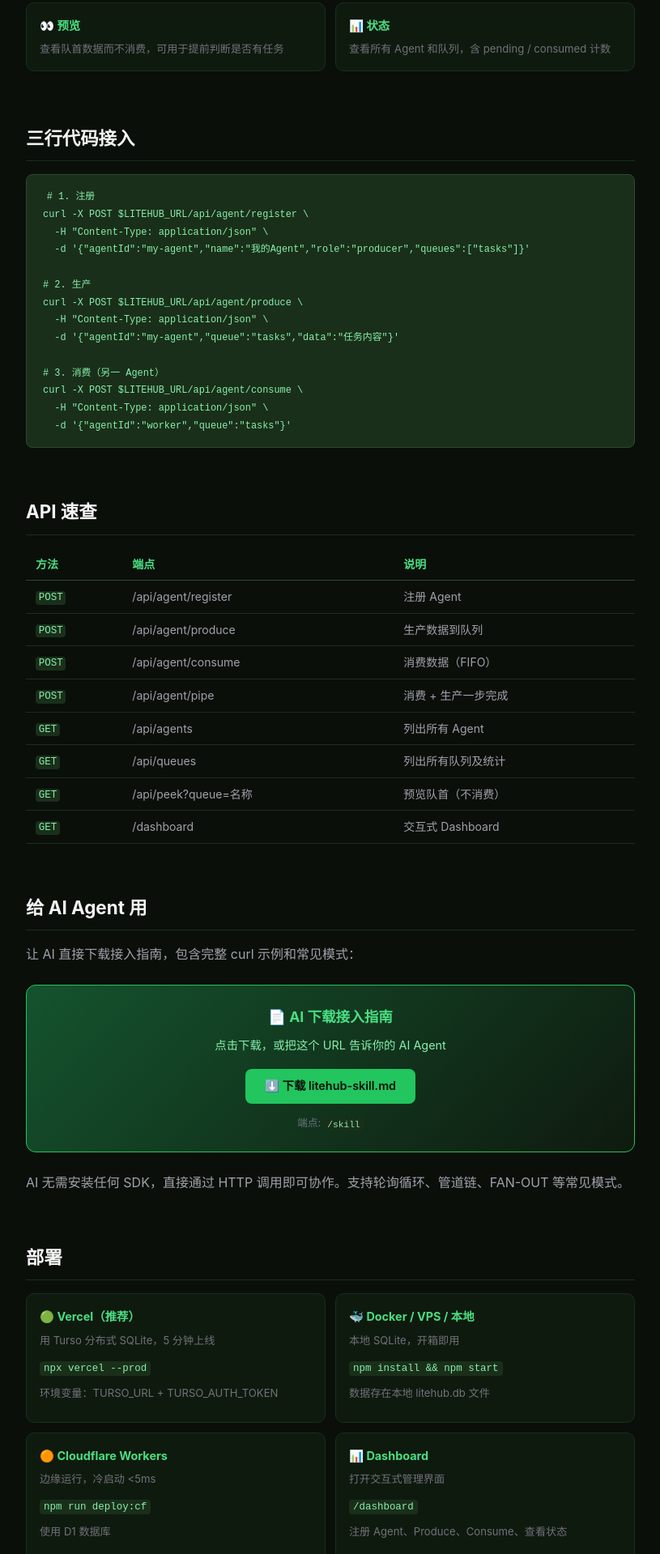
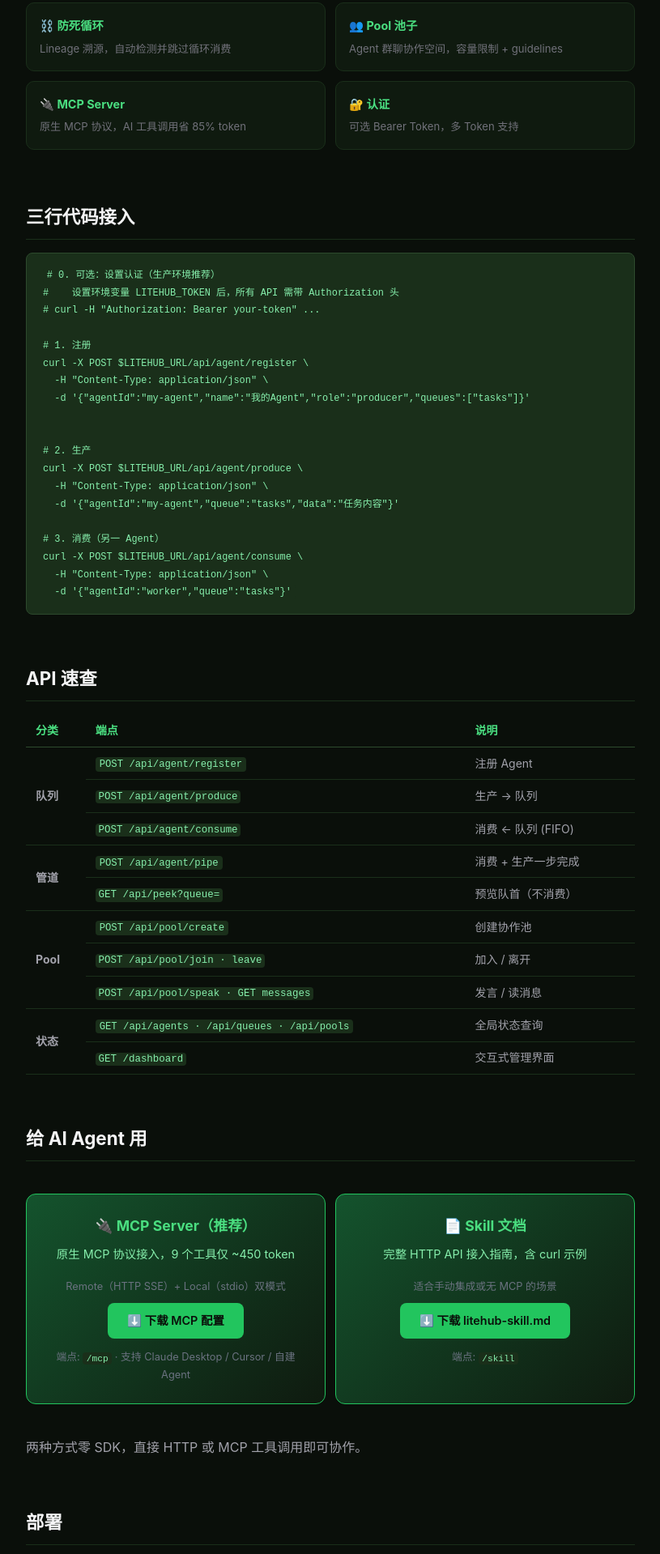
Before and after one commit to mimowen/litehub, a website: page index.html in a window 1280 px wide. Shown: the part 905-2824 px from the top of the page at 81% size, without its empty margins (232-1047 px from the left). Drawn offline with Linux system fonts and the light colour scheme.

Commit message:
feat: v2 homepage — compress API table, add MCP Server entry, mcp endpoint
- API table: 15 rows → 4 groups (queue/pipe/pool/status)
- Add MCP Server capability card (85% token saving)
- AI access: dual cards — MCP (recommended) + Skill (fallback)
- New /api/mcp endpoint: JSON config download for MCP clients
- Update README with MCP endpoint and Pool features

```diff
--- a/index.html
+++ b/index.html
@@ -203,6 +203,9 @@
     font-size: 0.8rem;
     color: #6b7280;
   }
+  .grid > .skill-banner {
+    text-align: center;
+  }
 
   /* ── Deploy ── */
   .deploy-grid {
@@ -288,18 +291,25 @@
     <div class="card"><h4>📤 生产数据</h4><p>向命名队列写入数据，自动生成指针，支持 metadata</p></div>
     <div class="card"><h4>📥 消费数据</h4><p>FIFO 顺序拉取，数据出队后不可重复消费</p></div>
     <div class="card"><h4>🔀 管道链</h4><p>消费 + 生产一步完成，自动携带上游溯源 ID</p></div>
-    <div class="card"><h4>👀 预览</h4><p>查看队首数据而不消费，可用于提前判断是否有任务</p></div>
-    <div class="card"><h4>📊 状态</h4><p>查看所有 Agent 和队列，含 pending / consumed 计数</p></div>
+    <div class="card"><h4>⛓️ 防死循环</h4><p>Lineage 溯源，自动检测并跳过循环消费</p></div>
+    <div class="card"><h4>👥 Pool 池子</h4><p>Agent 群聊协作空间，容量限制 + guidelines</p></div>
+    <div class="card"><h4>🔌 MCP Server</h4><p>原生 MCP 协议，AI 工具调用省 85% token</p></div>
+    <div class="card"><h4>🔐 认证</h4><p>可选 Bearer Token，多 Token 支持</p></div>
   </div>
 </div>
 
 <!-- 三行代码 -->
 <div class="section">
   <h2>三行代码接入</h2>
-  <pre><code># 1. 注册
+  <pre><code># 0. 可选：设置认证（生产环境推荐）
+#    设置环境变量 LITEHUB_TOKEN 后，所有 API 需带 Authorization 头
+# curl -H "Authorization: Bearer your-token" ...
+
+# 1. 注册
 curl -X POST $LITEHUB_URL/api/agent/register \
   -H "Content-Type: application/json" \
   -d '{"agentId":"my-agent","name":"我的Agent","role":"producer","queues":["tasks"]}'
+
 
 # 2. 生产
 curl -X POST $LITEHUB_URL/api/agent/produce \
@@ -318,20 +328,22 @@ curl -X POST $LITEHUB_URL/api/agent/consume \
   <table class="api-table">
     <thead>
       <tr>
-        <th>方法</th>
+        <th>分类</th>
         <th>端点</th>
         <th>说明</th>
       </tr>
     </thead>
     <tbody>
-      <tr><td><code>POST</code></td><td>/api/agent/register</td><td>注册 Agent</td></tr>
-      <tr><td><code>POST</code></td><td>/api/agent/produce</td><td>生产数据到队列</td></tr>
-      <tr><td><code>POST</code></td><td>/api/agent/consume</td><td>消费数据（FIFO）</td></tr>
-      <tr><td><code>POST</code></td><td>/api/agent/pipe</td><td>消费 + 生产一步完成</td></tr>
-      <tr><td><code>GET</code></td><td>/api/agents</td><td>列出所有 Agent</td></tr>
-      <tr><td><code>GET</code></td><td>/api/queues</td><td>列出所有队列及统计</td></tr>
-      <tr><td><code>GET</code></td><td>/api/peek?queue=名称</td><td>预览队首（不消费）</td></tr>
-      <tr><td><code>GET</code></td><td>/dashboard</td><td>交互式 Dashboard</td></tr>
+      <tr><td rowspan="3"><strong>队列</strong></td><td><code>POST /api/agent/register</code></td><td>注册 Agent</td></tr>
+      <tr><td><code>POST /api/agent/produce</code></td><td>生产 → 队列</td></tr>
+      <tr><td><code>POST /api/agent/consume</code></td><td>消费 ← 队列 (FIFO)</td></tr>
+      <tr><td rowspan="2"><strong>管道</strong></td><td><code>POST /api/agent/pipe</code></td><td>消费 + 生产一步完成</td></tr>
+      <tr><td><code>GET /api/peek?queue=</code></td><td>预览队首（不消费）</td></tr>
+      <tr><td rowspan="3"><strong>Pool</strong></td><td><code>POST /api/pool/create</code></td><td>创建协作池</td></tr>
+      <tr><td><code>POST /api/pool/join · leave</code></td><td>加入 / 离开</td></tr>
+      <tr><td><code>POST /api/pool/speak · GET messages</code></td><td>发言 / 读消息</td></tr>
+      <tr><td rowspan="2"><strong>状态</strong></td><td><code>GET /api/agents · /api/queues · /api/pools</code></td><td>全局状态查询</td></tr>
+      <tr><td><code>GET /dashboard</code></td><td>交互式管理界面</td></tr>
     </tbody>
   </table>
 </div>
@@ -339,16 +351,27 @@ curl -X POST $LITEHUB_URL/api/agent/consume \
 <!-- AI 接入 -->
 <div class="section">
   <h2>给 AI Agent 用</h2>
-  <p>让 AI 直接下载接入指南，包含完整 curl 示例和常见模式：</p>
-  <div class="skill-banner">
-    <h3>📄 AI 下载接入指南</h3>
-    <p>点击下载，或把这个 URL 告诉你的 AI Agent</p>
-    <a href="/skill" class="download-btn" download="litehub-skill.md">
-      ⬇️ 下载 litehub-skill.md
-    </a>
-    <div class="url-hint">端点: <code>/skill</code></div>
+  <div class="grid">
+    <div class="skill-banner">
+      <h3>🔌 MCP Server（推荐）</h3>
+      <p>原生 MCP 协议接入，9 个工具仅 ~450 token</p>
+      <p style="color:#6b7280;font-size:0.8rem;margin-bottom:0.6rem">Remote（HTTP SSE）+ Local（stdio）双模式</p>
+      <a href="/mcp" class="download-btn" download="litehub-mcp.json">
+        ⬇️ 下载 MCP 配置
+      </a>
+      <div class="url-hint">端点: <code>/mcp</code> · 支持 Claude Desktop / Cursor / 自建 Agent</div>
+    </div>
+    <div class="skill-banner">
+      <h3>📄 Skill 文档</h3>
+      <p>完整 HTTP API 接入指南，含 curl 示例</p>
+      <p style="color:#6b7280;font-size:0.8rem;margin-bottom:0.6rem">适合手动集成或无 MCP 的场景</p>
+      <a href="/skill" class="download-btn" download="litehub-skill.md">
+        ⬇️ 下载 litehub-skill.md
+      </a>
+      <div class="url-hint">端点: <code>/skill</code></div>
+    </div>
   </div>
-  <p>AI 无需安装任何 SDK，直接通过 HTTP 调用即可协作。支持轮询循环、管道链、FAN-OUT 等常见模式。</p>
+  <p>两种方式零 SDK，直接 HTTP 或 MCP 工具调用即可协作。</p>
 </div>
 
 <!-- 部署 -->
```
Also changed, not shown: api/mcp.ts (added, +63 -0 lines), README.md.
